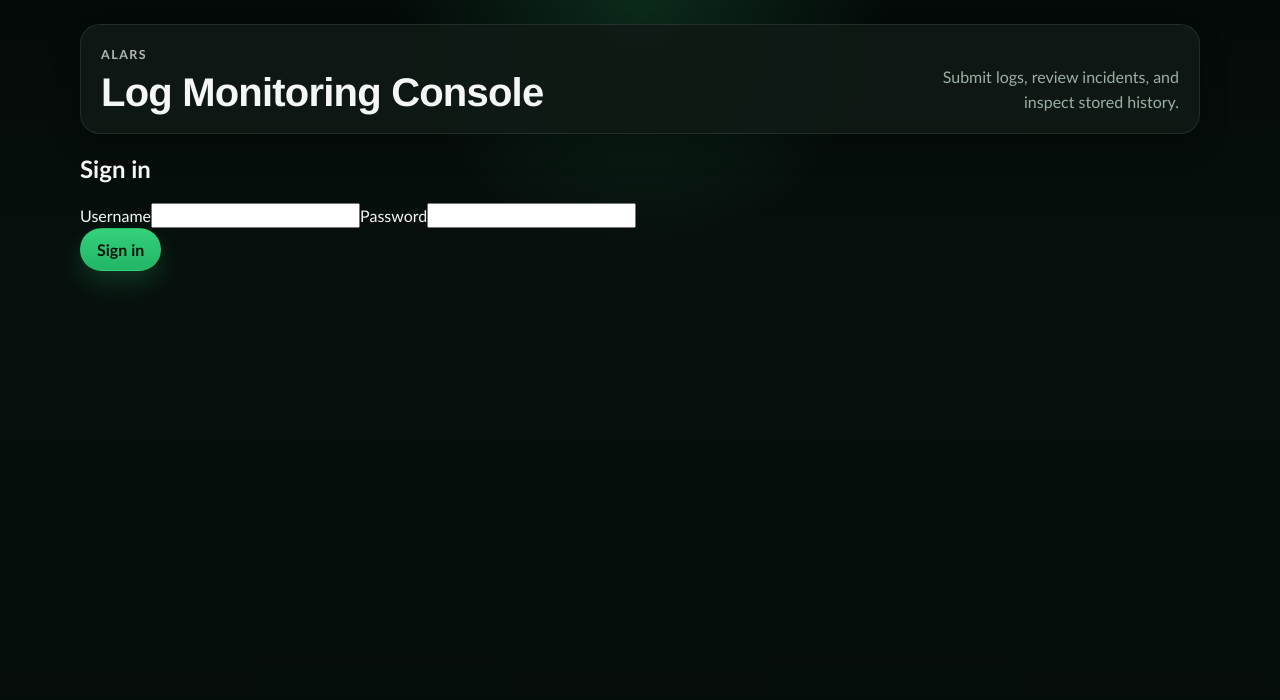
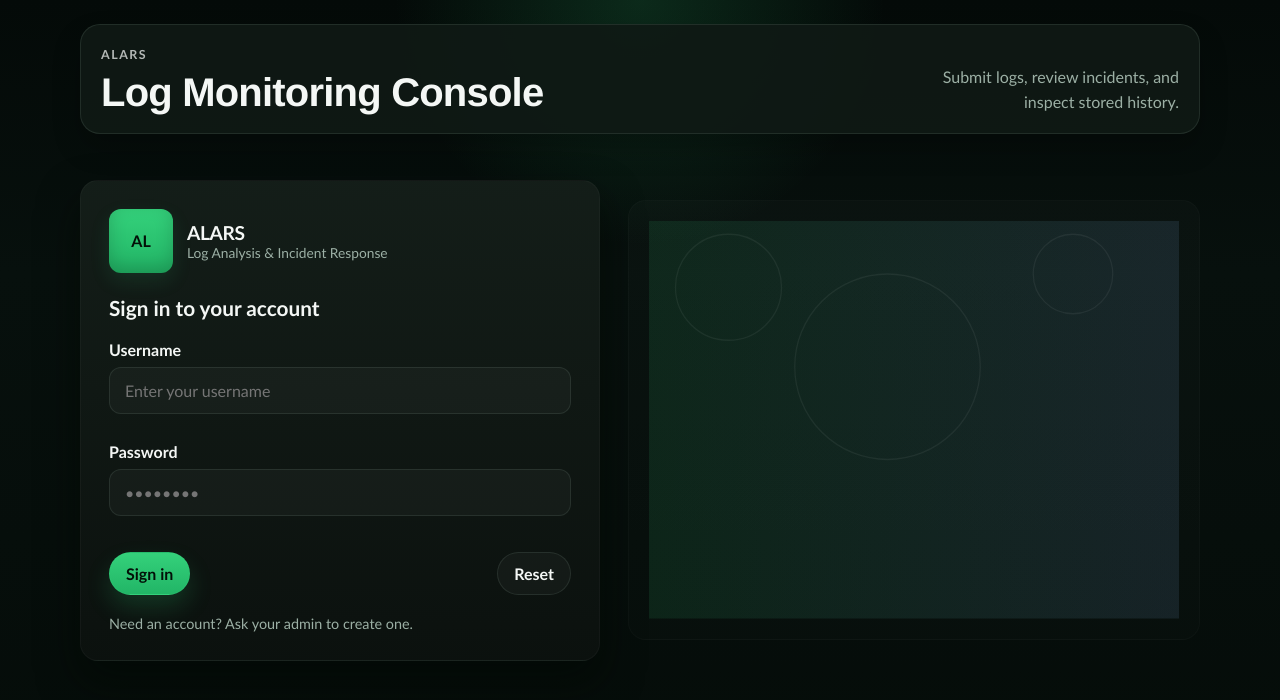
Before and after one commit to ritik-luck/ALARS, a React (Create React App) app in the folder frontend/: page / in a window 1280 px wide. Shown: the top 700 px of the page. Built offline with nearby package versions, Linux system fonts and the light colour scheme; no server answers; the HTML template or start-up script is replaced by a standard one.

Commit message:
polished login UI

```diff
--- a/frontend/src/components/Login.js
+++ b/frontend/src/components/Login.js
@@ -6,10 +6,12 @@ function Login({ onLogin }) {
   const [username, setUsername] = useState('');
   const [password, setPassword] = useState('');
   const [error, setError] = useState('');
+  const [loading, setLoading] = useState(false);
 
   const handleSubmit = async (e) => {
     e.preventDefault();
     setError('');
+    setLoading(true);
     try {
       const res = await apiLogin(username, password);
       const { token } = res.data;
@@ -17,29 +19,85 @@ function Login({ onLogin }) {
       onLogin();
     } catch (err) {
       setError(err.response?.data?.error || 'Login failed');
+    } finally {
+      setLoading(false);
     }
   };
 
   return (
-    <div className="login-screen">
-      <form className="login-form" onSubmit={handleSubmit}>
-        <h2>Sign in</h2>
-        {error && <div className="form-error">{error}</div>}
+    <div className="login-viewport">
+      <div className="login-card">
+        <div className="login-brand">
+          <div className="logo-mark">AL</div>
+          <div>
+            <div className="brand-title">ALARS</div>
+            <div className="brand-sub">Log Analysis & Incident Response</div>
+          </div>
+        </div>
 
-        <label>
-          Username
-          <input value={username} onChange={(e) => setUsername(e.target.value)} />
-        </label>
+        <form className="login-form-advanced" onSubmit={handleSubmit}>
+          <h2 className="login-heading">Sign in to your account</h2>
 
-        <label>
-          Password
-          <input type="password" value={password} onChange={(e) => setPassword(e.target.value)} />
-        </label>
+          {error && <div className="message message--error">{error}</div>}
 
-        <div className="login-actions">
-          <button type="submit" className="button-primary">Sign in</button>
-        </div>
-      </form>
+          <div className="field">
+            <label className="field__label">Username</label>
+            <input
+              className="text-input"
+              value={username}
+              onChange={(e) => setUsername(e.target.value)}
+              placeholder="Enter your username"
+              required
+            />
+          </div>
+
+          <div className="field">
+            <label className="field__label">Password</label>
+            <input
+              className="text-input"
+              type="password"
+              value={password}
+              onChange={(e) => setPassword(e.target.value)}
+              placeholder="••••••••"
+              required
+            />
+          </div>
+
+          <div className="button-row" style={{ justifyContent: 'space-between' }}>
+            <button type="submit" className="button-primary" disabled={loading}>
+              {loading ? 'Signing in...' : 'Sign in'}
+            </button>
+            <button
+              type="button"
+              className="button-ghost"
+              onClick={() => { setUsername(''); setPassword(''); setError(''); }}
+            >
+              Reset
+            </button>
+          </div>
+
+          <div className="login-hint">
+            Need an account? Ask your admin to create one.
+          </div>
+        </form>
+      </div>
+
+      <div className="login-visual">
+        <svg viewBox="0 0 800 600" preserveAspectRatio="xMidYMid slice" aria-hidden>
+          <defs>
+            <linearGradient id="g1" x1="0" x2="1">
+              <stop offset="0%" stopColor="#34d17b" stopOpacity="0.9" />
+              <stop offset="100%" stopColor="#8fc2ff" stopOpacity="0.9" />
+            </linearGradient>
+          </defs>
+          <rect width="800" height="600" fill="url(#g1)" opacity="0.12" />
+          <g fill="none" stroke="rgba(255,255,255,0.06)" strokeWidth="2">
+            <circle cx="120" cy="100" r="80" />
+            <circle cx="360" cy="220" r="140" />
+            <circle cx="640" cy="80" r="60" />
+          </g>
+        </svg>
+      </div>
     </div>
   );
 }
--- a/frontend/src/index.css
+++ b/frontend/src/index.css
@@ -399,6 +399,90 @@ button {
   border-collapse: collapse;
 }
 
+/* --- Login advanced styles --- */
+.login-viewport {
+  display: grid;
+  grid-template-columns: 520px 1fr;
+  gap: 28px;
+  align-items: center;
+  min-height: 520px;
+  margin-top: 26px;
+}
+
+.login-card {
+  padding: 28px;
+  border-radius: 18px;
+  background: linear-gradient(180deg, rgba(20,30,25,0.98), rgba(12,18,15,0.95));
+  border: 1px solid rgba(255,255,255,0.03);
+  box-shadow: 0 20px 40px rgba(2,8,4,0.6);
+}
+
+.login-brand {
+  display: flex;
+  gap: 14px;
+  align-items: center;
+  margin-bottom: 18px;
+}
+
+.logo-mark {
+  width: 64px;
+  height: 64px;
+  border-radius: 12px;
+  display: inline-flex;
+  align-items: center;
+  justify-content: center;
+  font-weight: 900;
+  color: #031008;
+  background: linear-gradient(180deg,#34d17b,#22b566);
+  box-shadow: 0 8px 20px rgba(52,209,123,0.12), inset 0 -6px 18px rgba(0,0,0,0.18);
+}
+
+.brand-title {
+  font-weight: 900;
+  font-size: 1.2rem;
+  letter-spacing: -0.02em;
+}
+
+.brand-sub {
+  color: var(--muted);
+  font-size: 0.86rem;
+}
+
+.login-form-advanced {
+  display: grid;
+  gap: 12px;
+}
+
+.login-heading {
+  margin: 4px 0 8px;
+  font-size: 1.3rem;
+}
+
+.login-visual {
+  display: flex;
+  align-items: center;
+  justify-content: center;
+  min-height: 380px;
+  border-radius: 18px;
+  padding: 20px;
+  background: linear-gradient(180deg, rgba(255,255,255,0.02), rgba(255,255,255,0.01));
+  border: 1px solid rgba(255,255,255,0.02);
+}
+
+.login-hint {
+  margin-top: 8px;
+  color: var(--muted);
+  font-size: 0.9rem;
+}
+
+@media (max-width: 900px) {
+  .login-viewport {
+    grid-template-columns: 1fr;
+    padding: 18px 0;
+  }
+  .login-visual { display: none; }
+}
+
 .data-table th,
 .data-table td {
   padding: 14px 16px;
```
